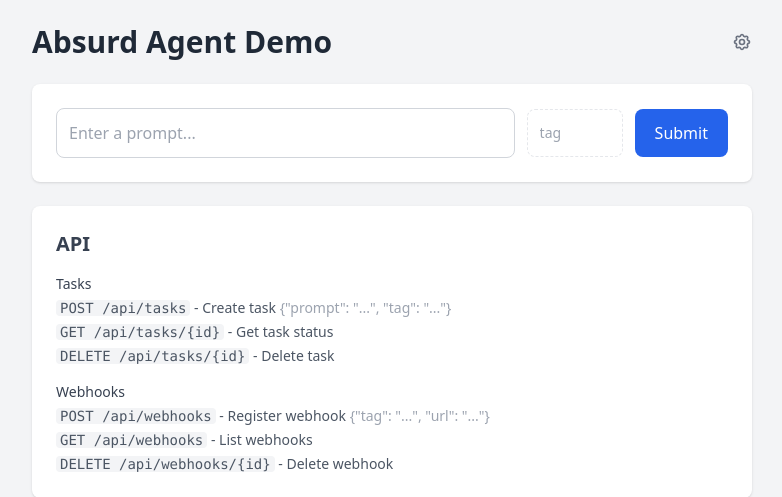
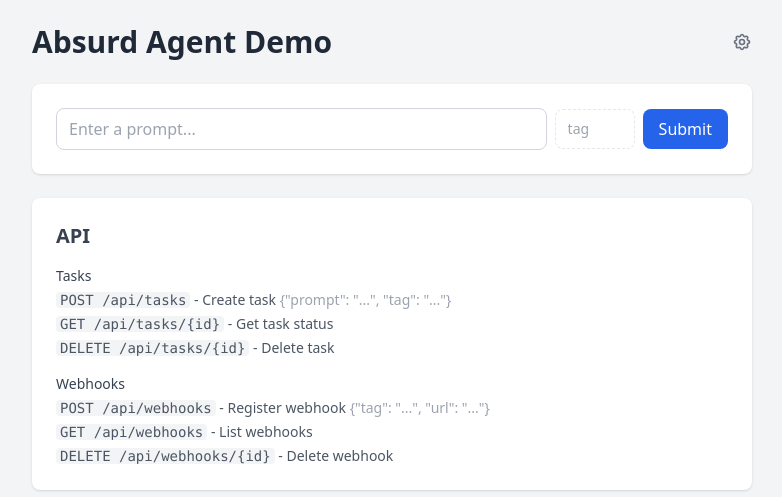
Before and after one commit to leblancfg/absurd-test, a FastAPI app: template src/absurd_test/templates/index.html in a window 1280 px wide. Shown: the top 497 px of the page, without its empty margins (248-1030 px from the left). Run offline with FastAPI, Linux system fonts and the light colour scheme; the template is opened without the code that fills it, so the values that code supplies are empty; some libraries are stand-ins or nearby versions.

Commit message:
Reduce form padding for more compact design
- Changed padding from p-3 to px-3 py-2 on all inputs
- Reduced button padding from px-5 py-3 to px-4 py-2
- Reduced gap spacing from gap-3 to gap-2
- Narrowed tag input from w-24 to w-20 on desktop

```diff
--- a/src/absurd_test/templates/index.html
+++ b/src/absurd_test/templates/index.html
@@ -2,14 +2,14 @@
 
 {% block content %}
 <div class="bg-white rounded-lg shadow p-6 mb-6">
-    <form hx-post="/submit" hx-target="#job-list" hx-swap="innerHTML" hx-on::after-request="this.reset()" class="flex flex-col sm:flex-row items-stretch sm:items-center gap-3">
+    <form hx-post="/submit" hx-target="#job-list" hx-swap="innerHTML" hx-on::after-request="this.reset()" class="flex flex-col sm:flex-row items-stretch sm:items-center gap-2">
         <input type="text" name="prompt" placeholder="Enter a prompt..."
-               class="flex-1 p-3 border border-gray-300 rounded-lg focus:outline-none focus:ring-2 focus:ring-blue-500">
-        <div class="flex gap-3">
+               class="flex-1 px-3 py-2 border border-gray-300 rounded-lg focus:outline-none focus:ring-2 focus:ring-blue-500">
+        <div class="flex gap-2">
             <input type="text" name="tag" placeholder="tag"
-                   class="flex-1 sm:w-24 p-3 border border-gray-200 border-dashed rounded-lg text-gray-400 text-sm focus:outline-none focus:ring-2 focus:ring-blue-500 focus:text-gray-700 focus:border-solid">
+                   class="flex-1 sm:w-20 px-3 py-2 border border-gray-200 border-dashed rounded-lg text-gray-400 text-sm focus:outline-none focus:ring-2 focus:ring-blue-500 focus:text-gray-700 focus:border-solid">
             <button type="submit"
-                    class="px-5 py-3 bg-blue-600 text-white rounded-lg hover:bg-blue-700 transition-colors cursor-pointer whitespace-nowrap">
+                    class="px-4 py-2 bg-blue-600 text-white rounded-lg hover:bg-blue-700 transition-colors cursor-pointer whitespace-nowrap">
                 Submit
             </button>
         </div>
```
Also changed, not shown: src/absurd_test/templates/admin.html (+4 -4 lines).
